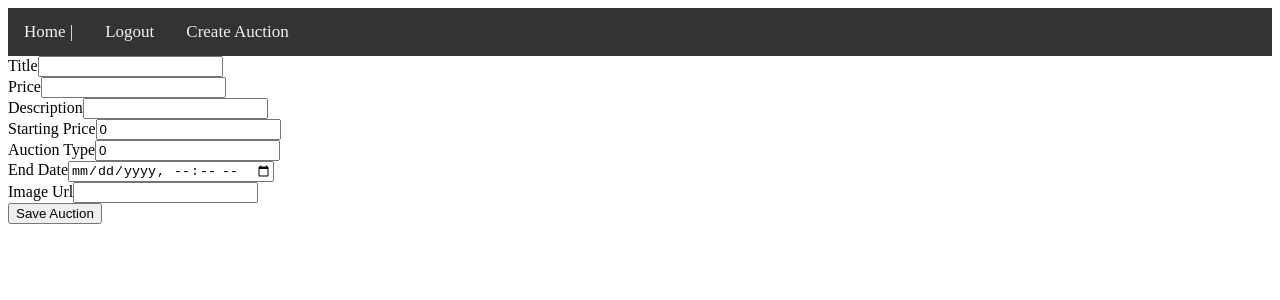
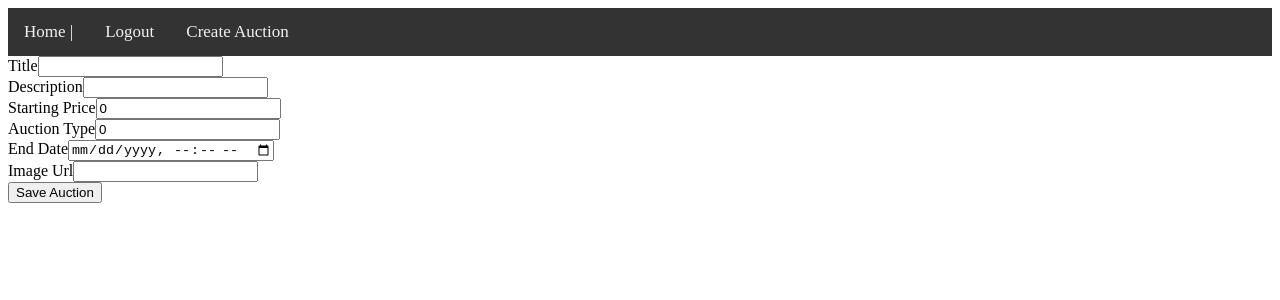
Before and after one commit to Lutsockr/Final-Capstone, a Vue app in the folder vue/: page /create in a window 1280 px wide. Shown: the top 300 px of the page. Built offline with nearby package versions, Linux system fonts and the light colour scheme; sample sign-in values are in the browser's storage.

Commit message:
removed extra price field

```diff
--- a/vue/src/components/CreateAuction.vue
+++ b/vue/src/components/CreateAuction.vue
@@ -3,10 +3,6 @@
     <div class="field">
       <label for="title">Title</label>
       <input type="text" name="title" v-model="auction.title" />
-    </div>
-    <div class="field">
-      <label for="price">Price</label>
-      <input type="number" name="price" v-model="auction.price" />
     </div>
     <div class="field">
       <label for="description">Description</label>
@@ -43,7 +39,6 @@ export default {
     return {
       auction: {
         title: "",
-        price: "",
         description: "",
         startingPrice: 0,
         auctionType: 0,
```
